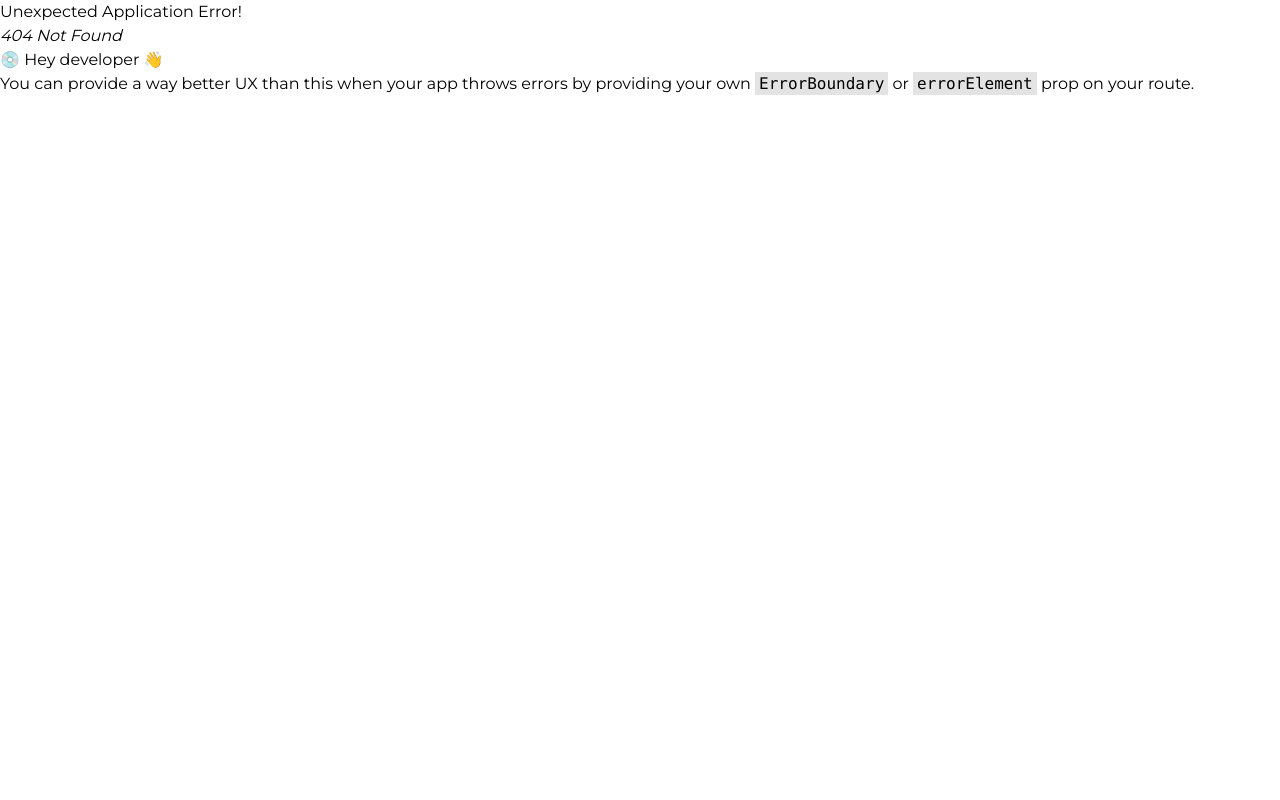
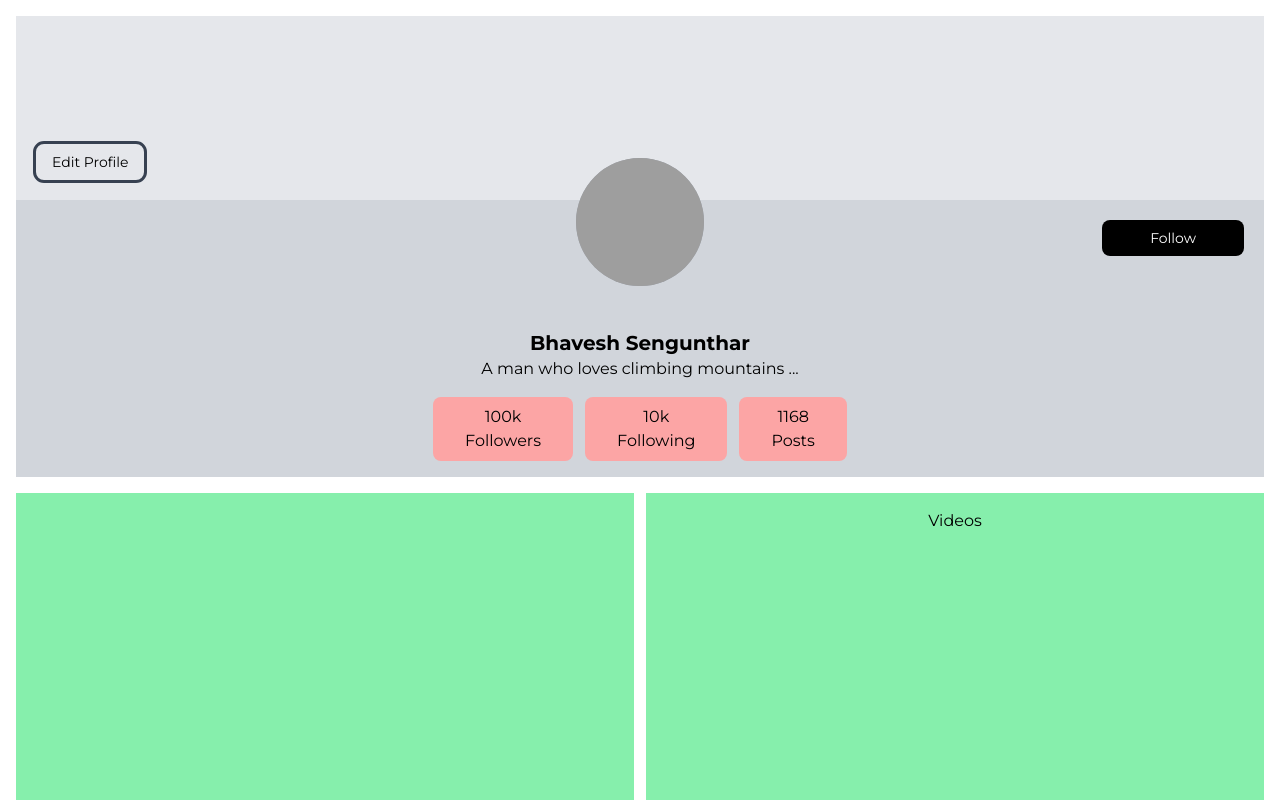
Before and after one commit to bhaveshs012/travel-planner, a React (Vite) app: page /profile in a window 1280 px wide. Before the commit this address had no page. Shown: the top 800 px of the page. Built offline with nearby package versions, Linux system fonts and the light colour scheme; grey boxes are pictures that could not be loaded.

Commit message:
Feat: Profile Page
1. Added Profile Page UI

```diff
--- a/src/pages/index.js
+++ b/src/pages/index.js
@@ -4,5 +4,6 @@ import Signup from "./signup/Signup";
 import Contact from "./contact/Contact";
 import About from "./about/About";
 import Features from "./feautures/Features";
+import Profile from "./profile/Profile";
 
-export { Home, Login, Signup, Contact, About, Features };
+export { Home, Login, Signup, Contact, About, Features, Profile };
--- /dev/null
+++ b/src/pages/profile/Profile.jsx
@@ -0,0 +1,21 @@
+import React from "react";
+import { ProfileHeader } from "./components";
+import PhotoGridView from "./components/PhotoGridView/PhotoGridView";
+
+function Profile() {
+  return (
+    <div className="h-screen mx-auto py-4 px-4 justify-start">
+      <div className="h-3/5">
+        <ProfileHeader />
+      </div>
+      <div className="flex h-5/6 gap-3 mt-4">
+        <div className="flex-1 bg-green-300 text-center p-4">
+          <PhotoGridView photos={[]} />
+        </div>
+        <div className="flex-1 bg-green-300 text-center p-4">Videos</div>
+      </div>
+    </div>
+  );
+}
+
+export default Profile;
--- /dev/null
+++ b/src/pages/profile/components/PhotoGridView/PhotoGridView.jsx
@@ -0,0 +1,21 @@
+import React from "react";
+
+const PhotoGridView = ({ photos }) => {
+  return (
+    <div className="overflow-y-scroll h-full">
+      <div className="grid grid-cols-3 gap-4 p-4">
+        {photos.map((photo, index) => (
+          <div key={index} className="relative rounded-lg overflow-hidden">
+            <img
+              src={photo.url}
+              alt={`Photo ${index + 1}`}
+              className="object-cover w-full h-full rounded-lg"
+            />
+          </div>
+        ))}
+      </div>
+    </div>
+  );
+};
+
+export default PhotoGridView;
--- /dev/null
+++ b/src/pages/profile/components/ProfileHeader/ProfileHeader.jsx
@@ -0,0 +1,22 @@
+import React from "react";
+import { HeaderBottom, HeaderTop } from "./components";
+
+function ProfileHeader() {
+  return (
+    <div className="flex flex-col h-full justify-center items-center">
+      <HeaderTop />
+      <HeaderBottom />
+      <div className="absolute mb-12 flex justify-center items-center">
+        <div className="w-32 h-32 bg-gray-400 rounded-full">
+          <img
+            src="https://img.freepik.com/free-psd/3d-illustration-human-avatar-profile_23-2150671142.jpg?w=740&t=st=1715874318~exp=1715874918~hmac=c2f866fdb6f7806a6adc7bd2d311e095c30ada91cdff3f6ea9da1ab49c248573"
+            alt="profile-pic"
+            className="h-full w-full rounded-full"
+          />
+        </div>
+      </div>
+    </div>
+  );
+}
+
+export default ProfileHeader;
--- /dev/null
+++ b/src/pages/profile/components/ProfileHeader/components/HeaderBottom.jsx
@@ -0,0 +1,39 @@
+import React from 'react'
+
+function HeaderBottom() {
+  return (
+    <div className="flex flex-row w-full h-3/5">
+      <div className="w-full bg-gray-300 relative">
+        <div className="py-2 px-12 rounded-lg inline bg-black font-medium text-sm absolute top-5 right-5 text-white">
+          Follow
+        </div>
+        <div className="p-4 justify-center flex">
+          <div className="absolute bottom-4">
+            <div className="text-center text-xl font-bold ">
+              Bhavesh Sengunthar
+            </div>
+            <div className=" text-center mb-4">
+              A man who loves climbing mountains ...
+            </div>
+            <div className="flex gap-3">
+              <div className="bg-red-300 px-8 py-2 rounded-lg text-center ">
+                <p>100k</p>
+                <p>Followers</p>
+              </div>
+              <div className="bg-red-300 px-8 py-2 rounded-lg text-center ">
+                <p>10k</p>
+                <p>Following</p>
+              </div>
+              <div className="bg-red-300 px-8 py-2 rounded-lg text-center ">
+                <p>1168</p>
+                <p>Posts</p>
+              </div>
+            </div>
+          </div>
+        </div>
+      </div>
+    </div>
+  );
+}
+
+export default HeaderBottom
--- /dev/null
+++ b/src/pages/profile/components/ProfileHeader/components/HeaderTop.jsx
@@ -0,0 +1,15 @@
+import React from "react";
+
+function HeaderTop() {
+  return (
+    <div className="flex flex-row w-full h-2/5">
+      <div className="w-full bg-gray-200 relative">
+        <div className="bg-white-500 py-2 px-4 rounded-lg inline absolute bottom-5 left-5 font-medium text-sm outline-3 outline outline-gray-700">
+          Edit Profile
+        </div>
+      </div>
+    </div>
+  );
+}
+
+export default HeaderTop;
--- /dev/null
+++ b/src/pages/profile/components/ProfileHeader/components/index.js
@@ -0,0 +1,4 @@
+import HeaderTop from "./HeaderTop";
+import HeaderBottom from "./HeaderBottom";
+
+export { HeaderTop, HeaderBottom };
--- /dev/null
+++ b/src/pages/profile/components/index.js
@@ -0,0 +1,3 @@
+import ProfileHeader from "./ProfileHeader/ProfileHeader";
+
+export { ProfileHeader };
```
Also changed, not shown: src/main.jsx (+13 -1 lines).
